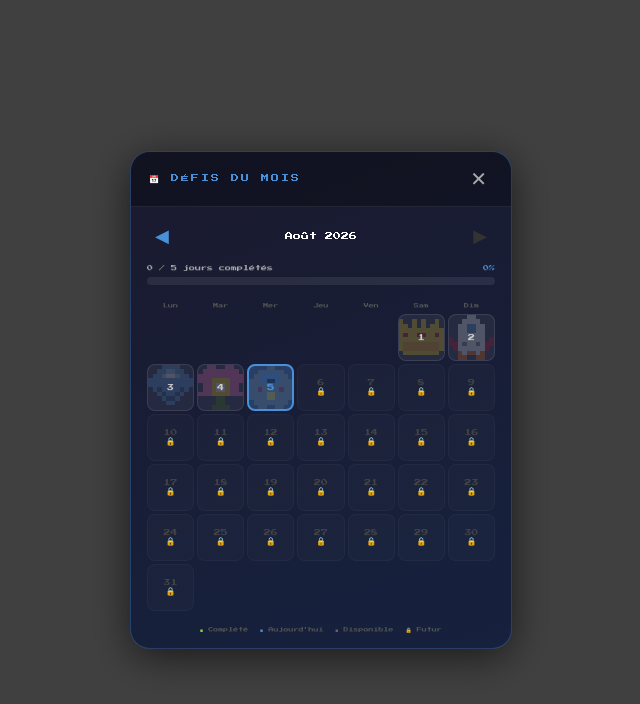
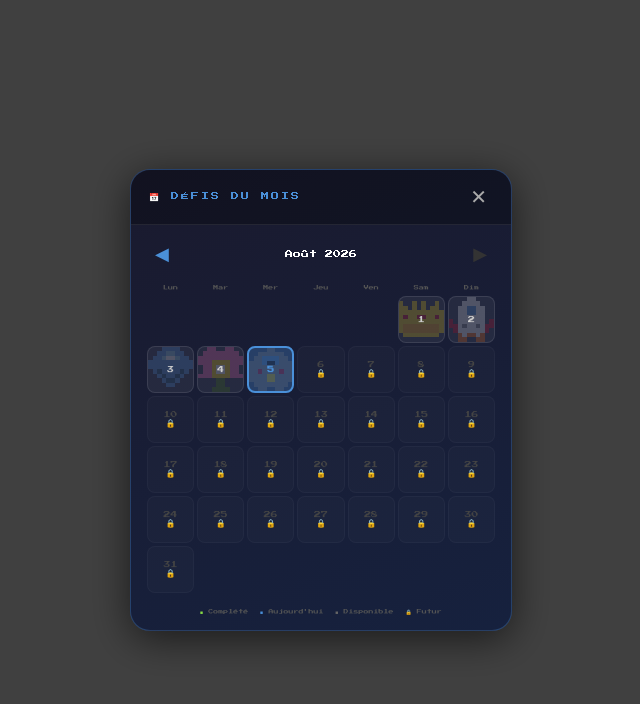
Before and after one commit to paullavigne2001-sudo/PixelMirror, a React (Vite) app: page / in a window 1280 px wide. Both pictures are taken after a click on the button "📅 DÉFIS DU MOIS". Shown: the top 704 px of the page, without its empty margins (319-959 px from the left). Built offline with nearby package versions, Linux system fonts and the light colour scheme.

Commit message:
remove progress bar from calendar

```diff
--- a/src/components/DailyCalendarScreen.jsx
+++ b/src/components/DailyCalendarScreen.jsx
@@ -20,9 +20,6 @@ const DailyCalendarScreen = memo(function DailyCalendarScreen({ onClose, onPlay
   const today = formatDate(new Date());
 
   // Progression du mois
-  const pct = monthData.playableDays > 0
-    ? Math.round((monthData.daysCompleted.length / monthData.playableDays) * 100)
-    : 0;
 
   return (
     <div style={{
@@ -80,34 +77,6 @@ const DailyCalendarScreen = memo(function DailyCalendarScreen({ onClose, onPlay
                 padding: "4px 8px",
               }}
             >▶</button>
-          </div>
-
-          {/* BARRE DE PROGRESSION */}
-          <div style={{ marginBottom: 16 }}>
-            <div style={{
-              display: "flex", justifyContent: "space-between",
-              fontSize: 6, color: "#aaa", marginBottom: 6,
-            }}>
-              <span>{monthData.daysCompleted.length} / {monthData.playableDays} jours complétés</span>
-              <span style={{ color: pct === 100 ? "#FFD700" : "#4A90D9" }}>{pct}%</span>
-            </div>
-            <div style={{
-              height: 8, borderRadius: 4, background: "rgba(255,255,255,0.08)", overflow: "hidden",
-            }}>
-              <div style={{
-                height: "100%", borderRadius: 4,
-                width: `${pct}%`,
-                background: pct === 100
-                  ? "linear-gradient(90deg, #FFD700, #FFA500)"
-                  : "linear-gradient(90deg, #4A90D9, #87CEEB)",
-                transition: "width 0.4s ease",
-              }} />
-            </div>
-            {monthData.rewardUnlocked && (
-              <div style={{ fontSize: 6, color: "#FFD700", marginTop: 6, textAlign: "center" }}>
-                🏆 COUPE DU MOIS OBTENUE !
-              </div>
-            )}
           </div>
 
           {/* EN-TÊTES JOURS */}
```
